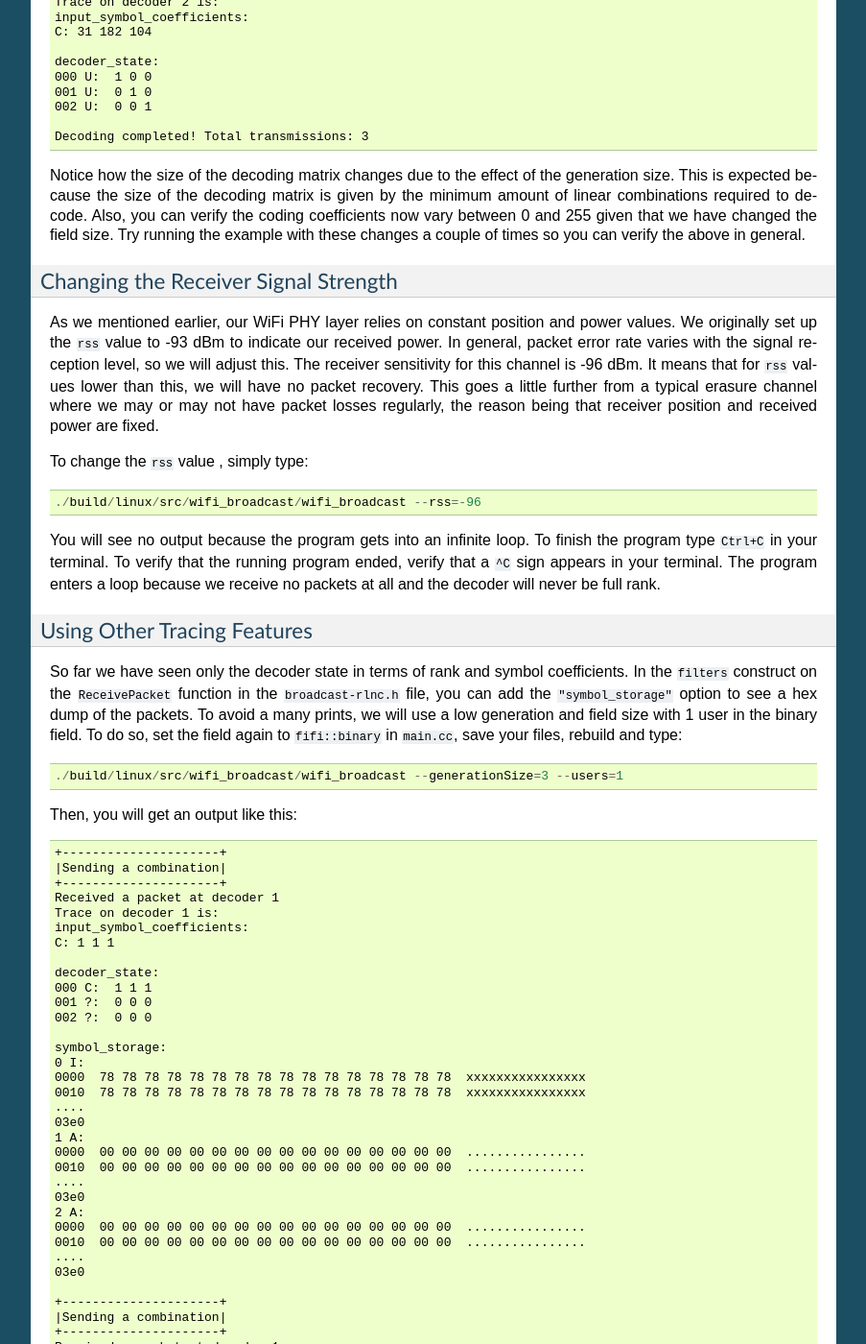
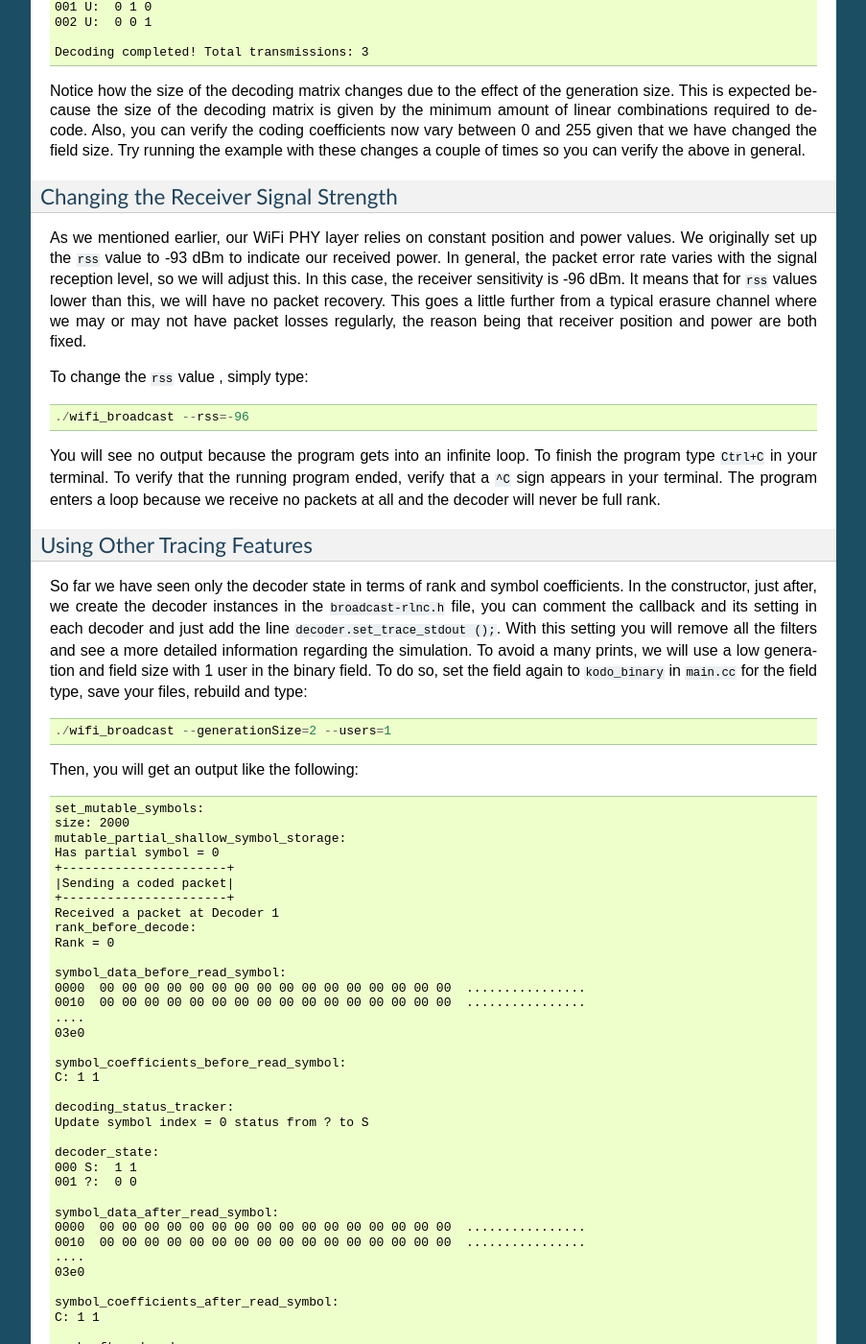
Before and after one commit to steinwurf/kodo-ns3-examples, a Sphinx documentation site: the page built from docs/wifi_broadcast.rst, in a window 1280 px wide and 1400 px high, scrolled down 13233 px. Shown: the whole window at 96% size, without its empty margins (198-1101 px from the left). Built offline with Sphinx 7.4.7, drawn with Linux system fonts in a browser that asks for light colours; formulas are drawn with MathJax 3; some of the changed text lies outside the part shown.

Commit message:
Wifi broadcast -> Done

```diff
--- a/docs/wifi_broadcast.rst
+++ b/docs/wifi_broadcast.rst
@@ -748,8 +749,7 @@
 
    for (( c=1; c<=${N}; c++ ))
    do
-       COMB=`./build/linux/wifi_broadcast/wifi_broadcast | \
-             grep "Total transmissions:" | cut -f5 -d\ `
+       COMB=`./wifi_broadcast | grep "Total transmissions:" | cut -f5 -d\ `
        SUM=$(( ${SUM} + ${COMB} ))
    done
 
@@ -757,106 +757,101 @@
 
    echo "Extra packets per generation: ${EXTRA}"
 
-To set the permissions for this file, type in type in your
-terminal: ::
+To set the permissions for this file, type in your terminal: ::
 
    chmod 755 extra_packet_per_generation.bash
 
-This enables you and others to run and read the script, but only you to write it.
-You can set this according to the needs in your system. For further permissions,
-you can refer to the ``chmod`` instruction for Unix-like systems.
+This enables you and others to run and read the script, but only you
+to write it. You can set this according to the needs in your system. For
+further permissions, you can refer to the ``chmod`` instruction for Unix-like
+systems.
 
 The script receives two arguments: numbers of runs and generation size.
 Basically it returns how much extra packets per generation were necessary for
 decoding. Try to running as follows: ::
 
    ./extra_packet_per_generation.bash 100 5
-   Extra packets per generation: .9400
+   Extra packets per generation: 1.3600
    ./extra_packet_per_generation.bash 1000 5
-   Extra packets per generation: 1.4790
+   Extra packets per generation: 1.5770
    ./extra_packet_per_generation.bash 10000 5
-   Extra packets per generation: 1.5657
+   Extra packets per generation: 1.5823
 
 You can see that as we increase the amount of runs, we approach to 1.6 extra
 packets per generation. This is due to the linear dependency process of the
 coded packets. However, this happens because we are using the binary field.
-Set the field to :math:`q = 2^8` by setting ``fifi::binary8`` in the encoder
-and decoder templates, rebuild the project (by typing again ``./waf build`` in
-your ``~/dev/kodo-ns3-examples`` folder) and rerun the script even with 100
-samples, to see that the amount of extra packets is zero (at least with 4
-decimal places). This is because it is very unlikely to receive linearly
-dependent packets, even when the last coded packet is being sent.
+Set the field to :math:`q = 2^8` by setting ``kodo_binary8`` in the
+constructor arguments in ``main.cc``, rebuild the project (by typing again
+``python waf build`` in your ``~/dev/kodo-ns3-examples`` folder) and rerun
+the script even with 100 samples, to see that the amount of extra packets
+is zero (at least with 4 decimal places). This is because it is
+very unlikely to receive linearly dependent packets, even when the
+last coded packet is being sent.
 
 To see the new coding coefficients for :math:`q = 2^8`, but for only a
-generation size of 3 packets, type now: ::
+generation size of 3 packets, type now (in the respective folder): ::
 
-  ./build/linux/src/wifi_broadcast/wifi_broadcast --generationSize=3
+  ./wifi_broadcast --generationSize=3
 
 You should see something similar to: ::
 
-  +---------------------+
-  |Sending a combination|
-  +---------------------+
-  Received a packet at decoder 1
-  Trace on decoder 1 is:
-  input_symbol_coefficients:
-  C: 28 3 52
+  +----------------------+
+  |Sending a coded packet|
+  +----------------------+
+  Received a packet at Decoder 1
+  symbol_coefficients_before_read_symbol:
+  C: 134 44 251
 
   decoder_state:
-  000 C:  1 253 209
+  000 S:  1 21 169
   001 ?:  0 0 0
   002 ?:  0 0 0
 
-  Received a packet at decoder 2
-  Trace on decoder 2 is:
-  input_symbol_coefficients:
-  C: 28 3 52
+  Received a packet at Decoder 2
+  symbol_coefficients_before_read_symbol:
+  C: 134 44 251
 
   decoder_state:
-  000 C:  1 253 209
+  000 S:  1 21 169
   001 ?:  0 0 0
   002 ?:  0 0 0
 
-  +---------------------+
-  |Sending a combination|
-  +---------------------+
-  Received a packet at decoder 1
-  Trace on decoder 1 is:
-  input_symbol_coefficients:
-  C: 10 255 216
+  +----------------------+
+  |Sending a coded packet|
+  +----------------------+
+  Received a packet at Decoder 1
+  symbol_coefficients_before_read_symbol:
+  C: 9 166 29
 
   decoder_state:
-  000 C:  1 0 197
-  001 C:  0 1 144
+  000 S:  1 0 149
+  001 S:  0 1 65
   002 ?:  0 0 0
 
-  Received a packet at decoder 2
-  Trace on decoder 2 is:
-  input_symbol_coefficients:
-  C: 10 255 216
+  Received a packet at Decoder 2
+  symbol_coefficients_before_read_symbol:
+  C: 9 166 29
 
   decoder_state:
-  000 C:  1 0 197
-  001 C:  0 1 144
+  000 S:  1 0 149
+  001 S:  0 1 65
   002 ?:  0 0 0
 
-  +---------------------+
-  |Sending a combination|
-  +---------------------+
-  Received a packet at decoder 1
-  Trace on decoder 1 is:
-  input_symbol_coefficients:
-  C: 31 182 104
+  +----------------------+
+  |Sending a coded packet|
+  +----------------------+
+  Received a packet at Decoder 1
+  symbol_coefficients_before_read_symbol:
+  C: 144 87 3
 
   decoder_state:
   000 U:  1 0 0
   001 U:  0 1 0
   002 U:  0 0 1
 
-  Received a packet at decoder 2
-  Trace on decoder 2 is:
-  input_symbol_coefficients:
-  C: 31 182 104
+  Received a packet at Decoder 2
+  symbol_coefficients_before_read_symbol:
+  C: 144 87 3
 
   decoder_state:
   000 U:  1 0 0
@@ -867,202 +862,174 @@
 
 Notice how the size of the decoding matrix changes due to the effect of the
 generation size. This is expected because the size of the decoding matrix is
-given by the minimum amount of linear combinations required to decode. Also, you
-can verify the coding coefficients now vary between 0 and 255 given that we
-have changed the field size. Try running the example with these changes a
-couple of times so you can verify the above in general.
+given by the minimum amount of linear combinations required to decode.
+Also, you can verify the coding coefficients now vary between 0 and 255
+given that we have changed the field size. Try running the example with
+these changes a couple of times so you can verify the above in general.
 
 Changing the Receiver Signal Strength
 ^^^^^^^^^^^^^^^^^^^^^^^^^^^^^^^^^^^^^
 
 As we mentioned earlier, our WiFi PHY layer relies on constant position and
 power values. We originally set up the ``rss`` value to -93 dBm to indicate our
-received power. In general, packet error rate varies with the signal
-reception level, so we will adjust this. The receiver sensitivity for this
-channel is -96 dBm. It means that for ``rss`` values lower than this, we will
+received power. In general, the packet error rate varies with the signal
+reception level, so we will adjust this. In this case, the receiver sensitivity
+is -96 dBm. It means that for ``rss`` values lower than this, we will
 have no packet recovery. This goes a little further from a typical erasure
 channel where we may or may not have packet losses regularly, the reason being
-that receiver position and received power are fixed.
+that receiver position and power are both fixed.
 
 To change the ``rss`` value , simply type: ::
 
-  ./build/linux/src/wifi_broadcast/wifi_broadcast --rss=-96
+  ./wifi_broadcast --rss=-96
 
-You will see no output because the program gets into an infinite loop. To finish
-the program type ``Ctrl+C`` in your terminal. To verify that the running
-program ended, verify that a ``^C`` sign appears in your terminal. The
-program enters a loop because we receive no packets at all and the decoder will
-never be full rank.
+You will see no output because the program gets into an infinite loop.
+To finish the program type ``Ctrl+C`` in your terminal.
+To verify that the running program ended, verify that a ``^C`` sign
+appears in your terminal. The program enters a loop because we receive no
+packets at all and the decoder will never be full rank.
 
 Using Other Tracing Features
 ^^^^^^^^^^^^^^^^^^^^^^^^^^^^
 
 So far we have seen only the decoder state in terms of rank and symbol
-coefficients. In the ``filters`` construct on the ``ReceivePacket``  function
-in the ``broadcast-rlnc.h`` file, you can add the ``"symbol_storage"`` option
-to see a hex dump of the packets. To avoid a many prints, we will use a low
-generation and field size with 1 user in the binary field. To do so, set the
-field again to ``fifi::binary`` in ``main.cc``, save your files, rebuild
-and type: ::
+coefficients. In the constructor, just after, we create the decoder
+instances in the ``broadcast-rlnc.h`` file, you can comment the callback
+and its setting in each decoder and just add the line
+``decoder.set_trace_stdout ();``. With this setting you will remove all
+the filters and see a more detailed information regarding the simulation.
+To avoid a many prints, we will use a low generation and field size with
+1 user in the binary field. To do so, set the field again to ``kodo_binary``
+in ``main.cc`` for the field type, save your files, rebuild and type: ::
 
-  ./build/linux/src/wifi_broadcast/wifi_broadcast --generationSize=3 --users=1
+  ./wifi_broadcast --generationSize=2 --users=1
 
-Then, you will get an output like this: ::
+Then, you will get an output like the following: ::
 
-  +---------------------+
-  |Sending a combination|
-  +---------------------+
-  Received a packet at decoder 1
-  Trace on decoder 1 is:
-  input_symbol_coefficients:
-  C: 1 1 1
+  set_mutable_symbols:
+  size: 2000
+  mutable_partial_shallow_symbol_storage:
+  Has partial symbol = 0
+  +----------------------+
+  |Sending a coded packet|
+  +----------------------+
+  Received a packet at Decoder 1
+  rank_before_decode:
+  Rank = 0
 
-  decoder_state:
-  000 C:  1 1 1
-  001 ?:  0 0 0
-  002 ?:  0 0 0
-
-  symbol_storage:
-  0 I:
-  0000  78 78 78 78 78 78 78 78 78 78 78 78 78 78 78 78  xxxxxxxxxxxxxxxx
-  0010  78 78 78 78 78 78 78 78 78 78 78 78 78 78 78 78  xxxxxxxxxxxxxxxx
-  ....
-  03e0
-  1 A:
-  0000  00 00 00 00 00 00 00 00 00 00 00 00 00 00 00 00  ................
-  0010  00 00 00 00 00 00 00 00 00 00 00 00 00 00 00 00  ................
-  ....
-  03e0
-  2 A:
+  symbol_data_before_read_symbol:
   0000  00 00 00 00 00 00 00 00 00 00 00 00 00 00 00 00  ................
   0010  00 00 00 00 00 00 00 00 00 00 00 00 00 00 00 00  ................
   ....
   03e0
 
-  +---------------------+
-  |Sending a combination|
-  +---------------------+
-  Received a packet at decoder 1
-  Trace on decoder 1 is:
-  input_symbol_coefficients:
-  C: 1 1 1
+  symbol_coefficients_before_read_symbol:
+  C: 1 1
+
+  decoding_status_tracker:
+  Update symbol index = 0 status from ? to S
 
   decoder_state:
-  000 C:  1 1 1
-  001 ?:  0 0 0
-  002 ?:  0 0 0
+  000 S:  1 1
+  001 ?:  0 0
 
-  symbol_storage:
-  0 I:
-  0000  78 78 78 78 78 78 78 78 78 78 78 78 78 78 78 78  xxxxxxxxxxxxxxxx
-  0010  78 78 78 78 78 78 78 78 78 78 78 78 78 78 78 78  xxxxxxxxxxxxxxxx
-  ....
-  03e0
-  1 A:
-  0000  00 00 00 00 00 00 00 00 00 00 00 00 00 00 00 00  ................
-  0010  00 00 00 00 00 00 00 00 00 00 00 00 00 00 00 00  ................
-  ....
-  03e0
-  2 A:
+  symbol_data_after_read_symbol:
   0000  00 00 00 00 00 00 00 00 00 00 00 00 00 00 00 00  ................
   0010  00 00 00 00 00 00 00 00 00 00 00 00 00 00 00 00  ................
   ....
   03e0
 
-  +---------------------+
-  |Sending a combination|
-  +---------------------+
-  Received a packet at decoder 1
-  Trace on decoder 1 is:
-  input_symbol_coefficients:
-  C: 1 0 1
+  symbol_coefficients_after_read_symbol:
+  C: 1 1
 
-  decoder_state:
-  000 C:  1 0 1
-  001 C:  0 1 0
-  002 ?:  0 0 0
+  rank_after_decode:
+  Rank = 1
 
-  symbol_storage:
-  0 I:
-  0000  00 00 00 00 00 00 00 00 00 00 00 00 00 00 00 00  ................
-  0010  00 00 00 00 00 00 00 00 00 00 00 00 00 00 00 00  ................
-  ....
-  03e0
-  1 I:
-  0000  78 78 78 78 78 78 78 78 78 78 78 78 78 78 78 78  xxxxxxxxxxxxxxxx
-  0010  78 78 78 78 78 78 78 78 78 78 78 78 78 78 78 78  xxxxxxxxxxxxxxxx
-  ....
-  03e0
-  2 A:
+  +----------------------+
+  |Sending a coded packet|
+  +----------------------+
+  Received a packet at Decoder 1
+  rank_before_decode:
+  Rank = 1
+
+  symbol_data_before_read_symbol:
   0000  00 00 00 00 00 00 00 00 00 00 00 00 00 00 00 00  ................
   0010  00 00 00 00 00 00 00 00 00 00 00 00 00 00 00 00  ................
   ....
   03e0
 
-  +---------------------+
-  |Sending a combination|
-  +---------------------+
-  Received a packet at decoder 1
-  Trace on decoder 1 is:
-  input_symbol_coefficients:
-  C: 1 0 0
+  symbol_coefficients_before_read_symbol:
+  C: 1 0
+
+  decoding_status_tracker:
+  Update symbol index = 1 status from ? to S
+
+  decoding_status_tracker:
+  Update symbol index = 0 status from S to U
+
+  decoding_status_tracker:
+  Update symbol index = 1 status from S to U
 
   decoder_state:
-  000 U:  1 0 0
-  001 U:  0 1 0
-  002 U:  0 0 1
+  000 U:  1 0
+  001 U:  0 1
 
-  symbol_storage:
-  0 I:
-  0000  78 78 78 78 78 78 78 78 78 78 78 78 78 78 78 78  xxxxxxxxxxxxxxxx
-  0010  78 78 78 78 78 78 78 78 78 78 78 78 78 78 78 78  xxxxxxxxxxxxxxxx
-  ....
-  03e0
-  1 I:
-  0000  78 78 78 78 78 78 78 78 78 78 78 78 78 78 78 78  xxxxxxxxxxxxxxxx
-  0010  78 78 78 78 78 78 78 78 78 78 78 78 78 78 78 78  xxxxxxxxxxxxxxxx
-  ....
-  03e0
-  2 I:
-  0000  78 78 78 78 78 78 78 78 78 78 78 78 78 78 78 78  xxxxxxxxxxxxxxxx
-  0010  78 78 78 78 78 78 78 78 78 78 78 78 78 78 78 78  xxxxxxxxxxxxxxxx
+  symbol_data_after_read_symbol:
+  0000  00 00 00 00 00 00 00 00 00 00 00 00 00 00 00 00  ................
+  0010  00 00 00 00 00 00 00 00 00 00 00 00 00 00 00 00  ................
   ....
   03e0
 
-  Decoding completed! Total transmissions: 4
+  symbol_coefficients_after_read_symbol:
+  C: 0 1
 
-Now, we see the data in rows of 16 bytes. If you look at the constructor in
-``main.cpp``, you can confirm that we constantly fill the buffer with ``x``,
+  rank_after_decode:
+  Rank = 2
+
+  Decoding completed! Total transmissions: 2
+
+Now, we see the data in rows of 16 bytes. To the right of the
+packets, you can see the converted ASCII character. In this way, you
+can observe that we constantly fill the buffer with empty data,
 since the example is just for showing purposes.
 
-The symbol storage can be mainly in 3 states depending on how the memory is
-assigned in Kodo. In the library we have 2 types of memory assignment for object
+We first store our two raw symbols in a mutable symbol storage meaning
+that its content may vary since we will perform elementary row
+operations on them. The memory handling of a given symbol storage can
+be in different states depending on how the memory is assigned in Kodo.
+In the library we have 2 types of memory assignment for object
 creation, i.e. we can create a `shallow copy or a deep copy <http://stackover
-flow.com/a/184745>`_. For this implementation, we use a deep copy by default
-and we will only have 2 of them, namely ``A:`` (available) and ``I:``
-(initialized) meaning that the memory is ready and initialized to be used,
-respectively. Notice that whenever we still have coded packets, we only print
-zeros. In the case of a shallow copy, we might see the ``?:`` indicator that
-will tell us that the storage has not been assigned. This trace feature is
-useful particularly we you want to debug the decoding process with some
-known data.
+flow.com/a/184745>`_. For this implementation, we use a shallow copy by
+default since it is the one that expenses the less amount of memory
+by keeping to a minimum the amount of duplications.
+
+As you can see, the process in this mode is quite verbose. We
+can each detail of the decoding when a coded symbol (packet)
+is read in every step. Also, we can see the state of the coding matrix
+before and after each read. Similarly, we can check how is the
+variation of eah pivot from one reception to another.
 
 Finally, try disabling the decoder trace and enable the encoder trace. This
-trace only has the symbol storage feature. Simply switch the structs in the
-main function, save, rebuild your project and rerun the example
-with the previous setting, you will only see your data in the encoder.
+trace only has the symbol storage feature. Simply add
+``m_encoder.set_trace_stdout ()`` the creation of the encoder, save,
+rebuild your project and rerun the example with the previous setting,
+you will only see your data in the encoder. Go back to the filters settings
+and try to also add or remove some of the parameters in the filters.
+For example add "symbol_data_after_read_symbol" in the filters
+and verify that the output matches your expectations.
 
 Review pcap Traces
 ^^^^^^^^^^^^^^^^^^
 
 As we described earlier, the simulation leaves pcap format files
-(``wifi-broadcast-rlnc-*-*.pcap``) in your ``~/dev/kodo-ns3-examples`` folder.
+(``wifi-broadcast-rlnc-*-*.pcap``) in your
+``~/dev/kodo-ns3-examples/build/[OS]/src/wifi_broadcast`` folder.
 You can read these files with different programs like tcpdump or Wireshark.
 tcpdump is standard on most Unix-like systems and is based on the libpcap
 library. `Wireshark <https://www.wireshark.org/>`_ is another free, open-source
 packet analyzer which you can get online. Just for showing purposes we will use
-tcpdump, but you can choose the one you prefer the most. For reading both files,
-simply type: ::
+tcpdump, but you can choose the one you prefer the most. For reading
+both files, simply type in the respective folder: ::
 
   tcpdump -r wifi-broadcast-rlnc-0-0.pcap -nn -tt
   tcpdump -r wifi-broadcast-rlnc-1-0.pcap -nn -tt
```
Also changed, not shown: other parts of docs/wifi_broadcast.rst (+2 -1 lines), 1 other file.
